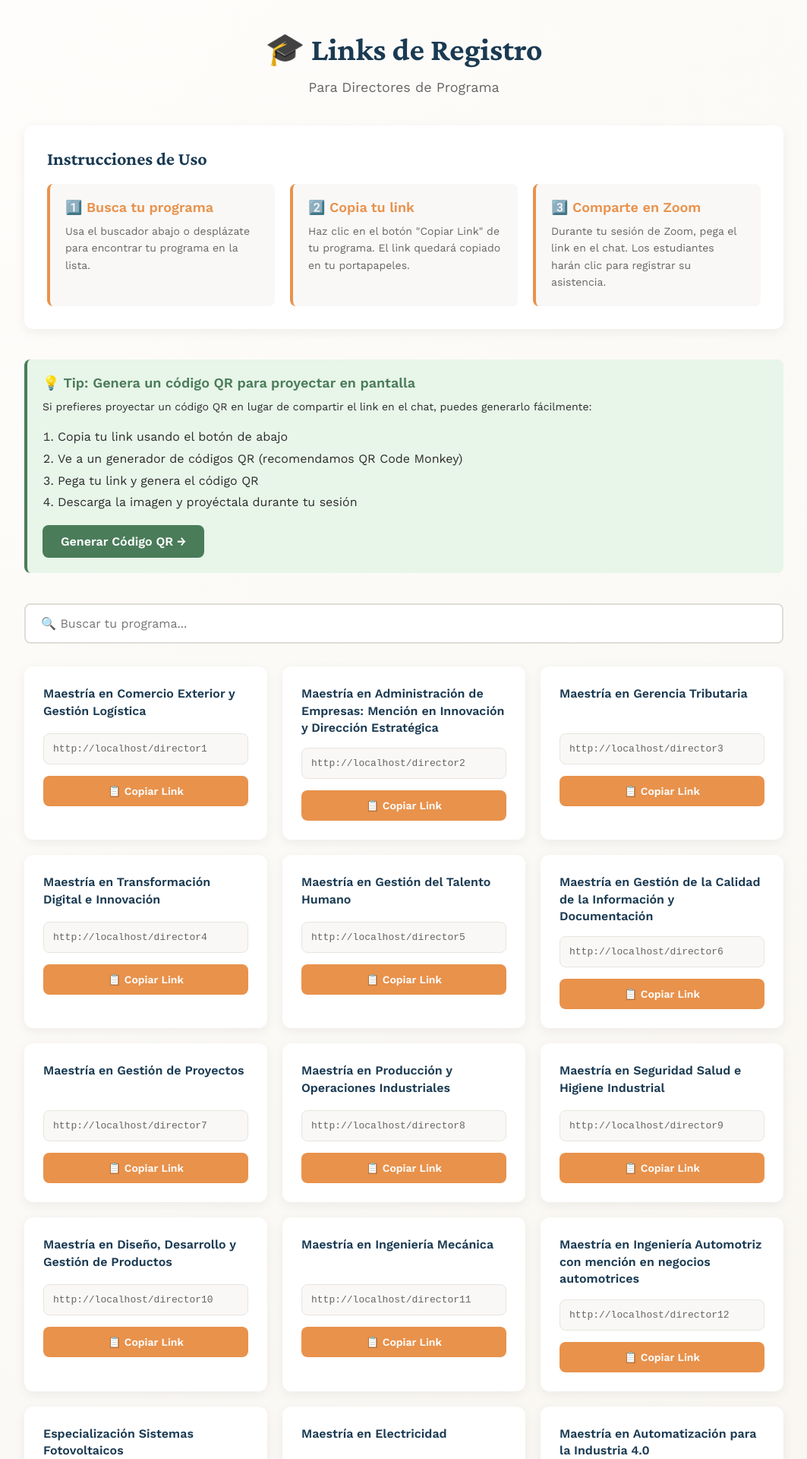
After one commit to drkenny-git/evento-posgrados-41, a Flask app: page /directores in a window 1280 px wide. The commit adds this page. Shown: the top 1920 px of the page at 76% size, without its empty margins (108-1171 px from the left). Run offline with Flask 3, Linux system fonts and the light colour scheme.

Commit message:
Add new link_directores page so Directores can get their respective links without admin permissions

```diff
--- a/app.py
+++ b/app.py
@@ -124,6 +124,12 @@ def guardar_email():
     return jsonify({'error': 'Email no proporcionado'}), 400
 
 
+@app.route('/directores')
+def links_directores():
+    """Página para que TODOS los directores vean y copien sus links"""
+    return render_template('links_directores.html', programas=PROGRAMAS)
+
+
 @app.route('/admin/descargar')
 def descargar_registros():
     """Descarga el archivo Excel con todos los registros"""
--- /dev/null
+++ b/templates/links_directores.html
@@ -0,0 +1,363 @@
+<!DOCTYPE html>
+<html lang="es">
+<head>
+    <meta charset="UTF-8">
+    <meta name="viewport" content="width=device-width, initial-scale=1.0">
+    <title>Links de Registro - Directores de Programa</title>
+    <link rel="preconnect" href="https://fonts.googleapis.com">
+    <link rel="preconnect" href="https://fonts.gstatic.com" crossorigin>
+    <link href="https://fonts.googleapis.com/css2?family=Crimson+Pro:wght@600;700&family=Work+Sans:wght@400;500;600&display=swap" rel="stylesheet">
+    <style>
+        * {
+            margin: 0;
+            padding: 0;
+            box-sizing: border-box;
+        }
+
+        :root {
+            --color-primary: #1a3a52;
+            --color-secondary: #2d5f7f;
+            --color-accent: #e8924c;
+            --color-success: #4a7c59;
+        }
+
+        body {
+            font-family: 'Work Sans', sans-serif;
+            background: linear-gradient(135deg, #fefdfb 0%, #f5f1ea 100%);
+            min-height: 100vh;
+            padding: 40px 20px;
+            color: #2c2c2c;
+        }
+
+        .container {
+            max-width: 1000px;
+            margin: 0 auto;
+        }
+
+        header {
+            text-align: center;
+            margin-bottom: 40px;
+        }
+
+        h1 {
+            font-family: 'Crimson Pro', serif;
+            font-size: 42px;
+            font-weight: 700;
+            color: var(--color-primary);
+            margin-bottom: 15px;
+        }
+
+        .subtitle {
+            font-size: 18px;
+            color: #666;
+            margin-bottom: 30px;
+        }
+
+        .instructions {
+            background: white;
+            border-radius: 12px;
+            padding: 30px;
+            margin-bottom: 40px;
+            box-shadow: 0 4px 15px rgba(0, 0, 0, 0.06);
+        }
+
+        .instructions h2 {
+            font-family: 'Crimson Pro', serif;
+            font-size: 24px;
+            color: var(--color-primary);
+            margin-bottom: 20px;
+        }
+
+        .instructions-grid {
+            display: grid;
+            grid-template-columns: repeat(auto-fit, minmax(250px, 1fr));
+            gap: 20px;
+            margin-top: 20px;
+        }
+
+        .instruction-card {
+            background: #f9f8f6;
+            border-radius: 8px;
+            padding: 20px;
+            border-left: 4px solid var(--color-accent);
+        }
+
+        .instruction-card h3 {
+            font-size: 18px;
+            color: var(--color-accent);
+            margin-bottom: 10px;
+            display: flex;
+            align-items: center;
+            gap: 8px;
+        }
+
+        .instruction-card p {
+            font-size: 14px;
+            line-height: 1.6;
+            color: #666;
+        }
+
+        .qr-section {
+            background: #e8f5e9;
+            border-left: 4px solid var(--color-success);
+            border-radius: 8px;
+            padding: 20px;
+            margin-bottom: 40px;
+        }
+
+        .qr-section h3 {
+            font-size: 18px;
+            color: var(--color-success);
+            margin-bottom: 10px;
+        }
+
+        .qr-section p {
+            font-size: 14px;
+            line-height: 1.6;
+            color: #2c2c2c;
+            margin-bottom: 15px;
+        }
+
+        .qr-link {
+            display: inline-block;
+            padding: 12px 24px;
+            background: var(--color-success);
+            color: white;
+            text-decoration: none;
+            border-radius: 8px;
+            font-weight: 600;
+            transition: all 0.3s ease;
+        }
+
+        .qr-link:hover {
+            background: #3d6847;
+            transform: translateY(-2px);
+            box-shadow: 0 6px 20px rgba(74, 124, 89, 0.3);
+        }
+
+        .programs-grid {
+            display: grid;
+            grid-template-columns: repeat(auto-fill, minmax(320px, 1fr));
+            gap: 20px;
+        }
+
+        .program-card {
+            background: white;
+            border-radius: 12px;
+            padding: 25px;
+            box-shadow: 0 4px 15px rgba(0, 0, 0, 0.06);
+            transition: all 0.3s ease;
+        }
+
+        .program-card:hover {
+            transform: translateY(-4px);
+            box-shadow: 0 8px 25px rgba(0, 0, 0, 0.12);
+        }
+
+        .program-name {
+            font-weight: 600;
+            font-size: 16px;
+            color: var(--color-primary);
+            margin-bottom: 15px;
+            line-height: 1.4;
+            min-height: 48px;
+        }
+
+        .link-container {
+            background: #f9f8f6;
+            padding: 12px;
+            border-radius: 8px;
+            font-size: 13px;
+            color: #666;
+            word-break: break-all;
+            margin-bottom: 15px;
+            border: 1px solid #e8e5df;
+            font-family: 'Courier New', monospace;
+        }
+
+        .copy-button {
+            width: 100%;
+            padding: 12px;
+            background: var(--color-accent);
+            color: white;
+            border: none;
+            border-radius: 8px;
+            font-weight: 600;
+            cursor: pointer;
+            transition: all 0.3s ease;
+            font-family: 'Work Sans', sans-serif;
+            font-size: 14px;
+        }
+
+        .copy-button:hover {
+            background: #d67d35;
+            transform: translateY(-2px);
+            box-shadow: 0 4px 15px rgba(232, 146, 76, 0.3);
+        }
+
+        .copy-button.copied {
+            background: var(--color-success);
+        }
+
+        .search-box {
+            margin-bottom: 30px;
+        }
+
+        .search-input {
+            width: 100%;
+            padding: 15px 20px;
+            font-size: 16px;
+            border: 2px solid #e0ddd7;
+            border-radius: 8px;
+            font-family: 'Work Sans', sans-serif;
+            transition: all 0.3s ease;
+        }
+
+        .search-input:focus {
+            outline: none;
+            border-color: var(--color-accent);
+            box-shadow: 0 0 0 3px rgba(232, 146, 76, 0.1);
+        }
+
+        @media (max-width: 768px) {
+            h1 {
+                font-size: 32px;
+            }
+
+            .programs-grid {
+                grid-template-columns: 1fr;
+            }
+
+            .instructions-grid {
+                grid-template-columns: 1fr;
+            }
+        }
+    </style>
+</head>
+<body>
+    <div class="container">
+        <header>
+            <h1>🎓 Links de Registro</h1>
+            <p class="subtitle">Para Directores de Programa</p>
+        </header>
+
+        <div class="instructions">
+            <h2>Instrucciones de Uso</h2>
+            <div class="instructions-grid">
+                <div class="instruction-card">
+                    <h3>1️⃣ Busca tu programa</h3>
+                    <p>Usa el buscador abajo o desplázate para encontrar tu programa en la lista.</p>
+                </div>
+                <div class="instruction-card">
+                    <h3>2️⃣ Copia tu link</h3>
+                    <p>Haz clic en el botón "Copiar Link" de tu programa. El link quedará copiado en tu portapapeles.</p>
+                </div>
+                <div class="instruction-card">
+                    <h3>3️⃣ Comparte en Zoom</h3>
+                    <p>Durante tu sesión de Zoom, pega el link en el chat. Los estudiantes harán clic para registrar su asistencia.</p>
+                </div>
+            </div>
+        </div>
+
+        <div class="qr-section">
+            <h3>💡 Tip: Genera un código QR para proyectar en pantalla</h3>
+            <p>Si prefieres proyectar un código QR en lugar de compartir el link en el chat, puedes generarlo fácilmente:</p>
+            <ol style="margin-left: 20px; margin-bottom: 15px; line-height: 1.8;">
+                <li>Copia tu link usando el botón de abajo</li>
+                <li>Ve a un generador de códigos QR (recomendamos QR Code Monkey)</li>
+                <li>Pega tu link y genera el código QR</li>
+                <li>Descarga la imagen y proyéctala durante tu sesión</li>
+            </ol>
+            <a href="https://www.qrcode-monkey.com" target="_blank" class="qr-link">
+                Generar Código QR →
+            </a>
+        </div>
+
+        <div class="search-box">
+            <input
+                type="text"
+                class="search-input"
+                id="searchInput"
+                placeholder="🔍 Buscar tu programa..."
+                onkeyup="buscarPrograma()"
+            >
+        </div>
+
+        <div class="programs-grid" id="programsGrid">
+            {% for director_id, programa in programas.items() %}
+            <div class="program-card" data-programa="{{ programa|lower }}">
+                <div class="program-name">{{ programa }}</div>
+                <div class="link-container" id="link-{{ director_id }}">
+                    {{ request.url_root }}{{ director_id }}
+                </div>
+                <button class="copy-button" onclick="copiarLink('{{ director_id }}')">
+                    📋 Copiar Link
+                </button>
+            </div>
+            {% endfor %}
+        </div>
+
+        <div style="text-align: center; margin-top: 50px; color: #999; font-size: 14px;">
+            <p>¿Tienes dudas? Contacta al organizador del evento</p>
+        </div>
+    </div>
+
+    <script>
+        function copiarLink(directorId) {
+            const linkElement = document.getElementById('link-' + directorId);
+            const link = linkElement.textContent.trim();
+            const button = event.target;
+
+            navigator.clipboard.writeText(link).then(() => {
+                const originalText = button.innerHTML;
+                button.innerHTML = '✓ ¡Copiado!';
+                button.classList.add('copied');
+
+                setTimeout(() => {
+                    button.innerHTML = originalText;
+                    button.classList.remove('copied');
+                }, 2500);
+            }).catch(err => {
+                // Fallback para navegadores antiguos
+                const textarea = document.createElement('textarea');
+                textarea.value = link;
+                textarea.style.position = 'fixed';
+                textarea.style.opacity = '0';
+                document.body.appendChild(textarea);
+                textarea.select();
+
+                try {
+                    document.execCommand('copy');
+                    button.innerHTML = '✓ ¡Copiado!';
+                    button.classList.add('copied');
+
+                    setTimeout(() => {
+                        button.innerHTML = '📋 Copiar Link';
+                        button.classList.remove('copied');
+                    }, 2500);
+                } catch (err) {
+                    alert('No se pudo copiar automáticamente. Por favor copia el link manualmente.');
+                }
+
+                document.body.removeChild(textarea);
+            });
+        }
+
+        function buscarPrograma() {
+            const input = document.getElementById('searchInput');
+            const filter = input.value.toLowerCase();
+            const grid = document.getElementById('programsGrid');
+            const cards = grid.getElementsByClassName('program-card');
+
+            for (let i = 0; i < cards.length; i++) {
+                const programa = cards[i].getAttribute('data-programa');
+                if (programa.indexOf(filter) > -1) {
+                    cards[i].style.display = '';
+                } else {
+                    cards[i].style.display = 'none';
+                }
+            }
+        }
+    </script>
+</body>
+</html>
```
Also changed, not shown: templates/index.html (+22 -7 lines).
